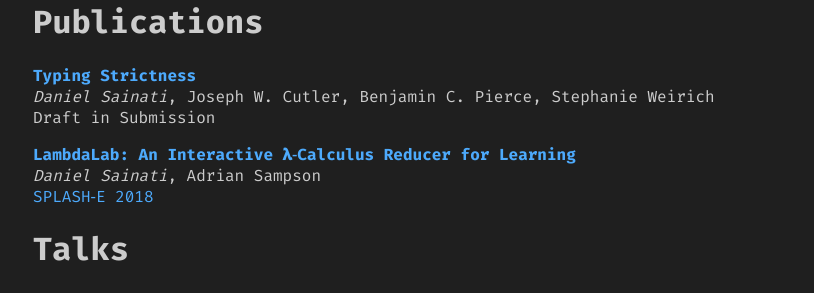
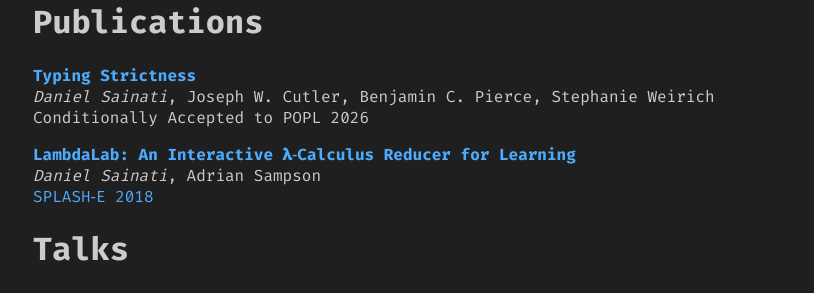
Before and after one commit to dsainati1/website, a Jekyll site: the page built from index.md, in a window 1280 px wide. Shown: the part 478-771 px from the top of the page, without its empty margins (232-1046 px from the left). Built offline with Jekyll 4.4.1, drawn with Linux system fonts in a browser that asks for light colours.

Commit message:
conditional accept

```diff
--- a/index.md
+++ b/index.md
@@ -18,7 +18,7 @@ You can reach me at [sainati@seas.upenn.edu](mailto:sainati@seas.upenn.edu), or
 
 **[Typing Strictness](./typing-strictness-preprint.pdf)**\
 *Daniel Sainati*, Joseph W. Cutler, Benjamin C. Pierce, Stephanie Weirich\
-Draft in Submission
+Conditionally Accepted to POPL 2026
 
 **[LambdaLab: An Interactive 𝛌‑Calculus Reducer for Learning](https://www.cs.cornell.edu/~asampson/media/papers/lambdalab-splashe2018.pdf)**\
 *Daniel Sainati*, Adrian Sampson\
```
Also changed, not shown: 2 other files.
